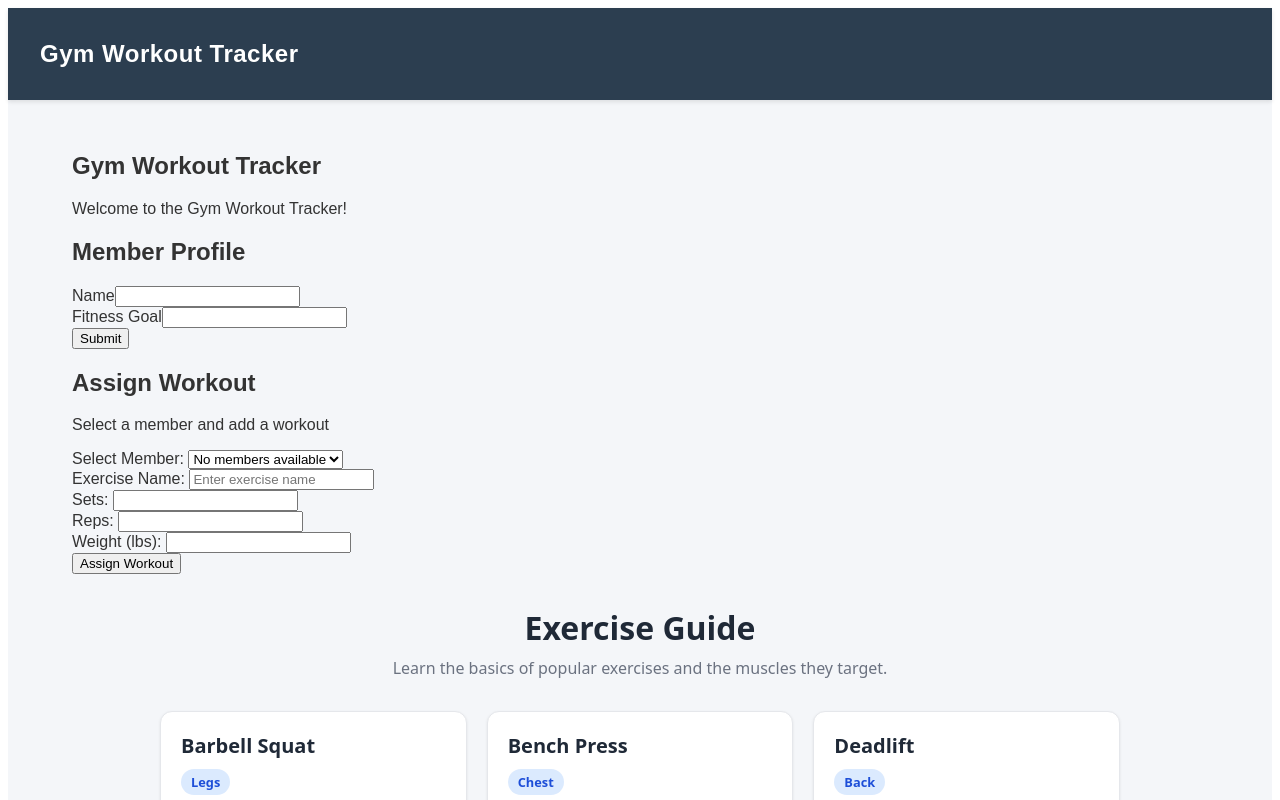
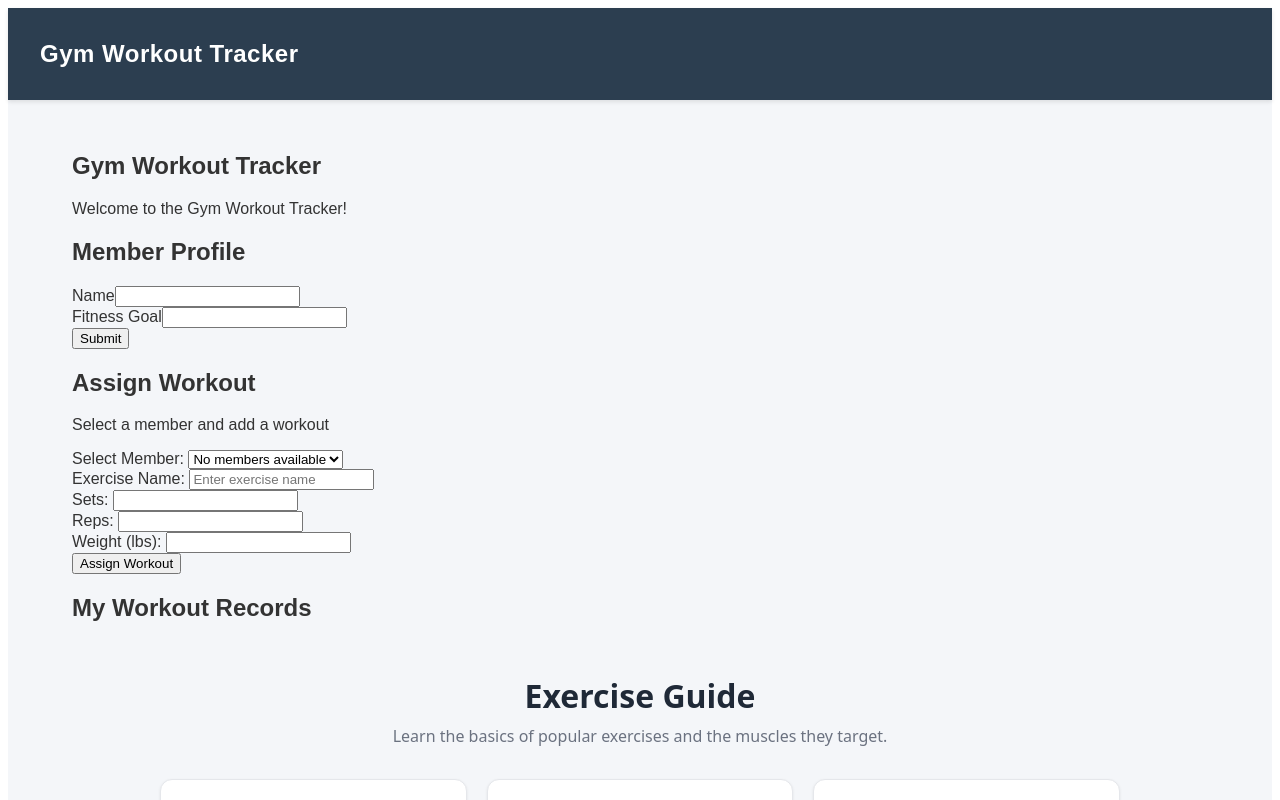
Before and after one commit to TarunJaggarapu/gym-tracker-ui, a React (Vite) app: page / in a window 1280 px wide. Shown: the top 800 px of the page. Built offline with nearby package versions, Linux system fonts and the light colour scheme.

Commit message:
Connect assigned workouts to WorkoutList

```diff
--- a/src/App.jsx
+++ b/src/App.jsx
@@ -3,6 +3,7 @@ import { GymTrackerUI } from './pages/gymtrackerui';
 import WorkoutForm from './components/WorkoutForm';
 import { MemberProfileForm } from './components/MemberProfileForm';
 import ExerciseGuide from './ExerciseGuide';
+import WorkoutList from './components/WorkoutList';
 
 export function App() {
   const [members, setMembers] = useState([]);
@@ -38,6 +39,7 @@ export function App() {
         <p>Welcome to the Gym Workout Tracker!</p>
         <MemberProfileForm onAddMember={addMember} />
         <WorkoutForm members={members} onAddWorkout={addWorkout} />
+        <WorkoutList workouts={workouts} />
         <ExerciseGuide />
       </div>
     </GymTrackerUI>
```
